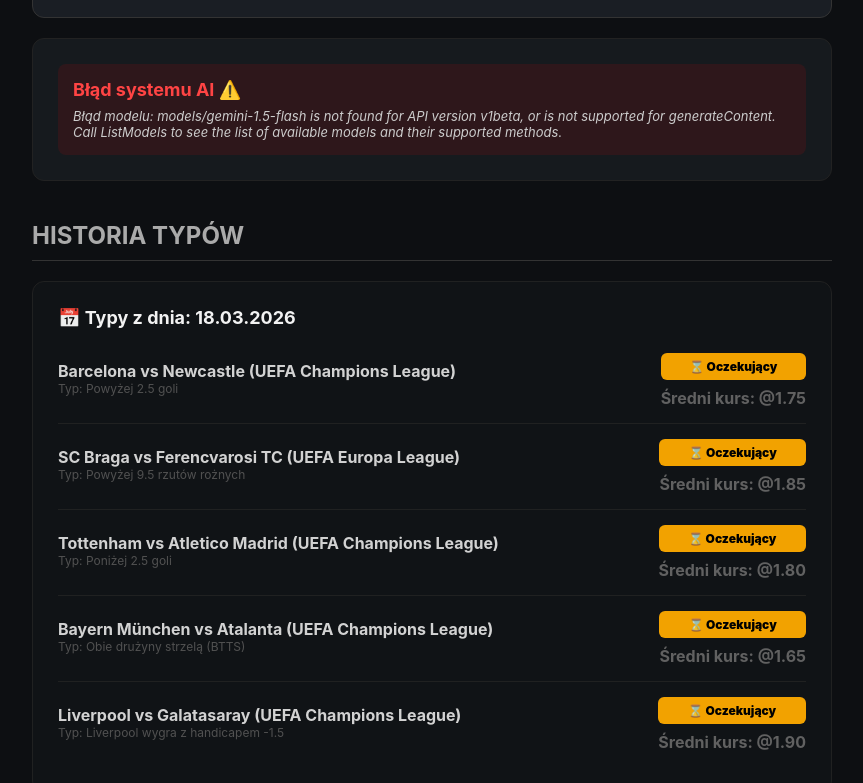
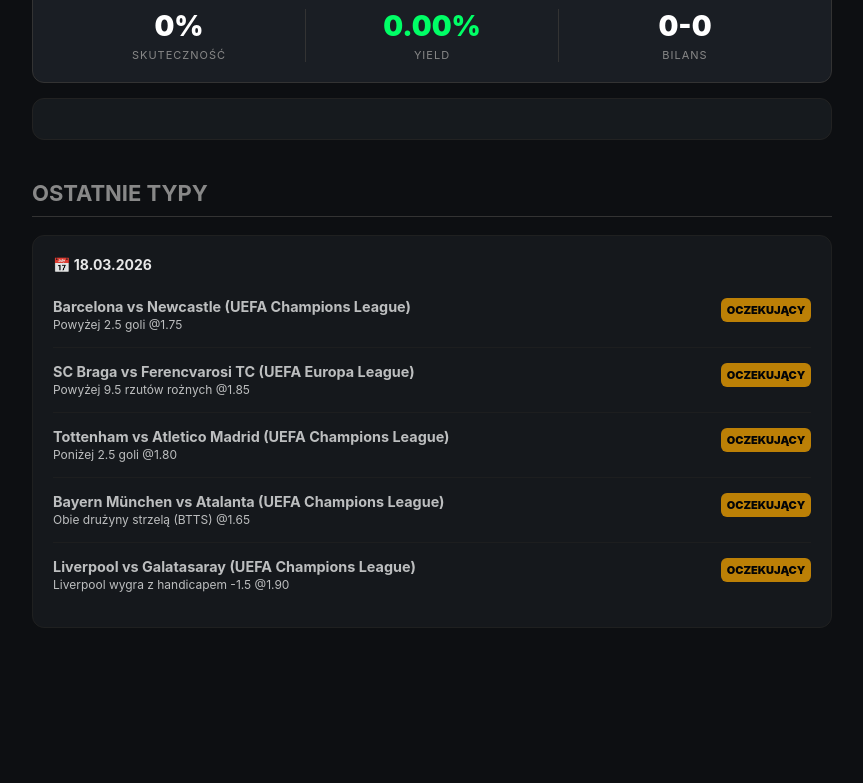
Before and after one commit to dejzi99/Brokietypy, a website: page public/index.html in a window 1280 px wide. Shown: the part 235-1018 px from the top of the page, without its empty margins (208-1071 px from the left). After the commit the page ends 898 px from the top, so only its background shows below. Drawn offline with Linux system fonts and the light colour scheme.

Commit message:
Update index.html

```diff
--- a/public/index.html
+++ b/public/index.html
@@ -3,116 +3,116 @@
 <head>
 <meta charset="UTF-8">
 <meta name="viewport" content="width=device-width, initial-scale=1.0">
-<title>Value Bets AI - Codzienne Typy</title>
+<title>Value Bets AI - BROKIETYPY</title>
 <style>
-body { background: #0d0f12; color: white; font-family: -apple-system, sans-serif; text-align: center; padding: 20px; }
-.container { max-width: 800px; margin: 0 auto; }
-.green { color: #00ff66; text-transform: uppercase; }
-h1 { font-size: 50px; font-weight: 900; letter-spacing: -2px; margin-bottom: 10px; }
-h2 { font-size: 24px; margin-top: 40px; color: #aaa; text-align: left; border-bottom: 1px solid #333; padding-bottom: 10px; }
+    :root {
+        --bg: #0d0f12;
+        --card-bg: #161a1e;
+        --accent: #00ff66;
+        --text: #ffffff;
+        --text-dim: #888;
+        --error: #ff4444;
+        --pending: #ffaa00;
+    }
+    body { background: var(--bg); color: var(--text); font-family: -apple-system, system-ui, sans-serif; text-align: center; padding: 20px; margin: 0; }
+    .container { max-width: 800px; margin: 0 auto; }
+    .green { color: var(--accent); text-transform: uppercase; }
+    h1 { font-size: 42px; font-weight: 900; letter-spacing: -1.5px; margin: 20px 0; }
+    h2 { font-size: 22px; margin-top: 40px; color: var(--text-dim); text-align: left; border-bottom: 1px solid #333; padding-bottom: 10px; }
 
-/* Panel Statystyk */
-.stats-panel { display: flex; justify-content: space-between; background: #1a1e24; border-radius: 12px; padding: 20px; margin-top: 30px; border: 1px solid #333; }
-.stat-box { flex: 1; text-align: center; border-right: 1px solid #333; }
-.stat-box:last-child { border-right: none; }
-.stat-value { font-size: 32px; font-weight: 900; }
-.stat-label { color: #888; font-size: 12px; text-transform: uppercase; letter-spacing: 1px; margin-top: 5px; }
-.profit { color: #00ff66; }
-.loss { color: #ff4444; }
-.neutral { color: #fff; }
+    /* Stats Panel */
+    .stats-panel { display: flex; justify-content: space-between; background: #1a1e24; border-radius: 12px; padding: 20px; margin-top: 20px; border: 1px solid #333; }
+    .stat-box { flex: 1; text-align: center; border-right: 1px solid #333; }
+    .stat-box:last-child { border-right: none; }
+    .stat-value { font-size: 28px; font-weight: 900; }
+    .stat-label { color: var(--text-dim); font-size: 11px; text-transform: uppercase; letter-spacing: 1px; margin-top: 5px; }
 
-.card { background: #161a1e; border-radius: 12px; padding: 25px; margin-top: 20px; text-align: left; border: 1px solid #222; }
-.history-card { background: #111417; opacity: 0.95; }
-.match-row { display: flex; justify-content: space-between; align-items: center; border-bottom: 1px solid #222; padding: 15px 0; }
-.match-row:last-child { border-bottom: none; }
-.pick-box { background: #00ff66; color: black; padding: 10px 18px; border-radius: 6px; font-weight: 900; font-size: 18px; text-align: center; }
-.pick-box.pending { background: #ffaa00; color: black; }
-.pick-box.win { background: #00ff66; color: black; }
-.pick-box.loss { background: #ff4444; color: white; }
-.pick-box.error { background: #333; color: #ff4444; }
-.meta { color: #555; font-size: 12px; margin-bottom: 4px; }
-.reason { color: #777; font-size: 13px; margin-top: 8px; font-style: italic; }
-#error-info { color: #ff4444; font-size: 14px; margin-top: 20px; font-weight: bold; }
-.date-header { font-weight: bold; color: #fff; margin-bottom: 10px; font-size: 18px; }
+    .profit { color: var(--accent); }
+    .loss { color: var(--error); }
 
-/* Style dla bukmacherów (Dynamiczne) */
-.bookies-container { display: flex; gap: 6px; margin-top: 10px; justify-content: flex-end; flex-wrap: wrap; }
-.bookie-badge { font-size: 11px; padding: 4px 6px; border-radius: 4px; font-weight: bold; background: #1a1e24; border: 1px solid #333; }
-.bookie-badge.sts { color: #ff7700; border-color: rgba(255, 119, 0, 0.3); }
-.bookie-badge.superbet { color: #ff0000; border-color: rgba(255, 0, 0, 0.3); }
-.bookie-badge.fortuna { color: #ffcc00; border-color: rgba(255, 204, 0, 0.3); }
-.bookie-badge.default { color: #00ff66; border-color: rgba(0, 255, 102, 0.3); }
+    /* Cards */
+    .card { background: var(--card-bg); border-radius: 12px; padding: 20px; margin-top: 15px; text-align: left; border: 1px solid #222; }
+    .history-card { opacity: 0.9; margin-bottom: 15px; }
+    .match-row { display: flex; justify-content: space-between; align-items: flex-start; border-bottom: 1px solid #222; padding: 15px 0; }
+    .match-row:last-child { border-bottom: none; }
+
+    .pick-box { background: var(--accent); color: #000; padding: 8px 15px; border-radius: 6px; font-weight: 900; font-size: 16px; min-width: 100px; text-align: center; }
+    .pick-box.pending { background: var(--pending); }
+    .pick-box.win { background: var(--accent); }
+    .pick-box.loss { background: var(--error); color: #fff; }
+
+    .meta { color: #555; font-size: 11px; margin-bottom: 3px; font-weight: bold; }
+    .reason { color: #999; font-size: 13px; margin-top: 8px; line-height: 1.4; border-left: 2px solid #333; padding-left: 10px; }
+
+    /* Bookies */
+    .bookies-container { display: flex; gap: 5px; margin-top: 10px; justify-content: flex-end; flex-wrap: wrap; }
+    .bookie-badge { font-size: 10px; padding: 3px 6px; border-radius: 4px; font-weight: bold; background: #000; border: 1px solid #333; }
+    .sts { color: #ff7700; }
+    .superbet { color: #ff0000; }
+    .fortuna { color: #ffcc00; }
+
+    #error-display { color: var(--error); font-weight: bold; margin: 20px 0; display: none; background: rgba(255,68,68,0.1); padding: 15px; border-radius: 8px; border: 1px solid var(--error); }
 </style>
 </head>
 <body>
+
 <div class="container">
     <h1>BROKIE<span class="green">TYPY</span></h1>
 
-    <!-- POJEMNIK NA STATYSTYKI -->
+    <div id="error-display"></div>
     <div id="stats-container"></div>
+    <div id="results">Ładowanie analizy AI...</div>
 
-    <div id="results">Ładowanie analizy AI...</div>
-    <div id="error-info"></div>
-
-    <h2>HISTORIA TYPÓW</h2>
+    <h2>OSTATNIE TYPY</h2>
     <div id="history">Ładowanie historii...</div>
 </div>
 
 <script>
-    // Zaktualizowana funkcja czytająca PRAWDZIWYCH bukmacherów z bazy danych
+    // Bezpieczne renderowanie kursów i bukmacherów
     function renderBookies(m) {
-        if (m.status === 'błąd' || m.status === 'error') return '';
+        if (!m.kurs || m.status === 'błąd') return '';
 
-        if (m.bukmacherzy && Array.isArray(m.bukmacherzy) && m.bukmacherzy.length > 0) {
-            let html = '<div class="bookies-container">';
+        let html = '<div class="bookies-container">';
+        if (m.bukmacherzy && Array.isArray(m.bukmacherzy)) {
             m.bukmacherzy.forEach(b => {
-                let klasaCSS = b.nazwa.toLowerCase().replace(/[^a-z0-9]/g, '');
-                // Fallback dla nieznanych bukmacherów
-                if (!['sts', 'superbet', 'fortuna'].includes(klasaCSS)) klasaCSS = 'default';
-                html += `<span class="bookie-badge ${klasaCSS}">${b.nazwa} @${b.kurs}</span>`;
+                let cleanName = b.nazwa.toLowerCase();
+                html += `<span class="bookie-badge ${cleanName}">${b.nazwa} @${b.kurs}</span>`;
             });
-            html += '</div>';
-            return html;
+        } else {
+            html += `<span class="bookie-badge" style="color:#888">KURS @${m.kurs}</span>`;
         }
-
-        // Zwykły kurs jeśli AI nie wygenerowało listy bukmacherów
-        return `<div style="color: #666; margin-top: 8px; font-weight: bold; text-align: right;">Średni kurs: @${m.kurs || '-'}</div>`;
+        html += '</div>';
+        return html;
     }
 
     async function fetchTypy() {
         try {
-            const response = await fetch('/raport.json?t=' + Date.now());
-            const data = await response.json();
+            const res = await fetch('/raport.json?t=' + Date.now());
+            const data = await res.json();
+
+            if (data.error) {
+                const errBox = document.getElementById('error-display');
+                errBox.style.display = 'block';
+                errBox.innerHTML = `Błąd systemu AI ⚠️<br><small style="font-weight:normal">${data.error}</small>`;
+            }
 
             if (!data.mecze || data.mecze.length === 0) {
-                document.getElementById('results').innerHTML = "Brak typów na dzisiaj. Sprawdź logi Actions.";
-                if(data.error) document.getElementById('error-info').innerText = "Szczegóły: " + data.error;
+                document.getElementById('results').innerHTML = "<div class='card'>Czekamy na dzisiejsze typy... ⏳</div>";
                 return;
             }
 
             let html = '<div class="card">';
             data.mecze.forEach(m => {
-                // Bezpieczna obsługa błędu AI - gdy nie udało się przeanalizować meczów
-                if (m.status === 'błąd' || m.mecz === 'Błąd Analizy') {
-                    html += `
-                    <div class="match-row" style="background: rgba(255,0,0,0.1); padding: 15px; border-radius: 8px;">
-                        <div style="flex: 1;">
-                            <div style="font-size: 18px; font-weight: bold; color: #ff4444;">Błąd systemu AI ⚠️</div>
-                            <div class="reason" style="color: #ccc;">${m.analiza || 'Nie udało się pobrać dzisiejszych analiz. Skrypt spróbuje ponownie później.'}</div>
-                        </div>
-                    </div>`;
-                    return;
-                }
-
+                if (m.status === 'błąd') return;
                 html += `
                     <div class="match-row">
-                        <div style="flex: 1;">
+                        <div style="flex: 1; padding-right: 15px;">
                             <div class="meta">${m.godzina || 'DZIŚ'} • PIŁKA NOŻNA</div>
-                            <div style="font-size: 18px; font-weight: bold;">${m.mecz}</div>
-                            <div class="reason">${m.analiza || ''}</div>
+                            <div style="font-size: 17px; font-weight: bold;">${m.mecz}</div>
+                            <div class="reason">${m.analiza || 'Analiza w trakcie...'}</div>
                         </div>
-                        <div style="display: flex; flex-direction: column; align-items: flex-end; margin-left: 20px; min-width: 140px;">
-                            <div class="pick-box" style="width: 100%; box-sizing: border-box;">${m.typ}</div>
+                        <div style="text-align: right;">
+                            <div class="pick-box">${m.typ}</div>
                             ${renderBookies(m)}
                         </div>
                     </div>`;
@@ -120,103 +120,73 @@ h2 { font-size: 24px; margin-top: 40px; color: #aaa; text-align: left; border-bo
             html += '</div>';
             document.getElementById('results').innerHTML = html;
         } catch (e) {
-            document.getElementById('results').innerHTML = "";
-            document.getElementById('error-info').innerText = "Wystąpił krytyczny błąd połączenia z bazą danych (raport.json uszkodzony).";
+            console.error(e);
+            document.getElementById('results').innerHTML = "Błąd połączenia z bazą.";
         }
     }
 
     async function fetchHistory() {
         try {
-            const response = await fetch('/historia.json?t=' + Date.now());
-            if (!response.ok) {
-                document.getElementById('history').innerHTML = "<p style='color: #555;'>Historia dopiero się buduje...</p>";
-                return;
-            }
-            const historiaData = await response.json();
+            const res = await fetch('/historia.json?t=' + Date.now());
+            if (!res.ok) throw new Error();
+            const data = await res.json();
 
-            if (!historiaData || historiaData.length === 0) return;
-
-            let wygrane = 0;
-            let przegrane = 0;
-            let zyskKuponowy = 0;
-
-            const odwroconaHistoria = historiaData.reverse();
+            let wygrane = 0, przegrane = 0, zysk = 0;
             let html = '';
 
-            odwroconaHistoria.forEach(dzien => {
-                html += `<div class="card history-card">
-                            <div class="date-header">📅 Typy z dnia: ${dzien.data}</div>`;
-
+            data.slice().reverse().forEach(dzien => {
+                let dzienHtml = `<div class="card history-card"><div class="meta" style="color:#fff; font-size:14px; margin-bottom:10px;">📅 ${dzien.data}</div>`;
                 dzien.mecze.forEach(m => {
-                    // Ignorujemy błędy AI w historii, żeby nie psuły statystyk
-                    if (m.status === 'błąd' || m.mecz === 'Błąd Analizy') return;
+                    if (m.status === 'błąd') return;
 
                     let statusClass = 'pending';
-                    let statusText = '⌛ Oczekujący';
-
                     if (m.status === 'wygrana') {
                         statusClass = 'win';
-                        statusText = '✅ TRAFIONY';
                         wygrane++;
-                        zyskKuponowy += (parseFloat(String(m.kurs).replace(',','.')) - 1);
+                        zysk += (parseFloat(String(m.kurs).replace(',','.')) - 1);
                     }
                     if (m.status === 'przegrana') {
                         statusClass = 'loss';
-                        statusText = '❌ PUDŁO';
                         przegrane++;
-                        zyskKuponowy -= 1;
+                        zysk -= 1;
                     }
 
-                    html += `
-                        <div class="match-row">
+                    dzienHtml += `
+                        <div class="match-row" style="opacity: 0.8; font-size: 0.9em;">
                             <div style="flex: 1;">
-                                <div style="font-size: 16px; font-weight: bold; color: #ddd;">${m.mecz}</div>
-                                <div class="meta">Typ: ${m.typ}</div>
+                                <strong>${m.mecz}</strong><br>
+                                <small>${m.typ} @${m.kurs}</small>
                             </div>
-                            <div style="display: flex; flex-direction: column; align-items: flex-end; margin-left: 10px; min-width: 140px;">
-                                <div class="pick-box ${statusClass}" style="width: 100%; box-sizing: border-box; font-size: 12px; padding: 6px 10px;">${statusText}</div>
-                                ${renderBookies(m)}
+                            <div class="pick-box ${statusClass}" style="min-width: 80px; font-size: 11px; padding: 5px;">
+                                ${m.status.toUpperCase()}
                             </div>
                         </div>`;
                 });
-                html += `</div>`;
+                dzienHtml += `</div>`;
+                html += dzienHtml;
             });
 
             document.getElementById('history').innerHTML = html;
 
-            // RYSOWANIE PANELU STATYSTYK
-            const sumaZakladow = wygrane + przegrane;
-            const winRate = sumaZakladow > 0 ? Math.round((wygrane / sumaZakladow) * 100) : 0;
-            const yieldPct = sumaZakladow > 0 ? ((zyskKuponowy / sumaZakladow) * 100).toFixed(2) : "0.00";
+            // Stats update
+            const total = wygrane + przegrane;
+            const winRate = total > 0 ? Math.round((wygrane / total) * 100) : 0;
+            const yieldVal = total > 0 ? ((zysk / total) * 100).toFixed(2) : "0.00";
 
-            let yieldColor = parseFloat(yieldPct) > 0 ? 'profit' : (parseFloat(yieldPct) < 0 ? 'loss' : 'neutral');
-            let yieldZnak = parseFloat(yieldPct) > 0 ? '+' : '';
-
-            const statsHtml = `
+            document.getElementById('stats-container').innerHTML = `
                 <div class="stats-panel">
-                    <div class="stat-box">
-                        <div class="stat-value ${winRate >= 50 && sumaZakladow > 0 ? 'profit' : (sumaZakladow === 0 ? 'neutral' : 'loss')}">${winRate}%</div>
-                        <div class="stat-label">Skuteczność</div>
-                    </div>
-                    <div class="stat-box">
-                        <div class="stat-value ${yieldColor}">${yieldZnak}${yieldPct}%</div>
-                        <div class="stat-label">Yield (Zysk)</div>
-                    </div>
-                    <div class="stat-box">
-                        <div class="stat-value neutral">${wygrane} - ${przegrane}</div>
-                        <div class="stat-label">Bilans (W-L)</div>
-                    </div>
-                </div>
-            `;
-            document.getElementById('stats-container').innerHTML = statsHtml;
-
+                    <div class="stat-box"><div class="stat-value">${winRate}%</div><div class="stat-label">Skuteczność</div></div>
+                    <div class="stat-box"><div class="stat-value ${parseFloat(yieldVal) >= 0 ? 'profit' : 'loss'}">${yieldVal}%</div><div class="stat-label">Yield</div></div>
+                    <div class="stat-box"><div class="stat-value">${wygrane}-${przegrane}</div><div class="stat-label">Bilans</div></div>
+                </div>`;
         } catch (e) {
-            document.getElementById('history').innerHTML = "<p style='color: #555;'>Błąd ładowania archiwum.</p>";
+            document.getElementById('history').innerHTML = "Brak danych historycznych.";
         }
     }
 
     fetchTypy();
     fetchHistory();
 </script>
+
 </body>
 </html>
```
